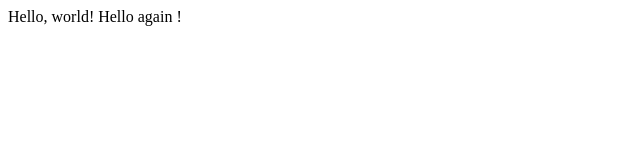
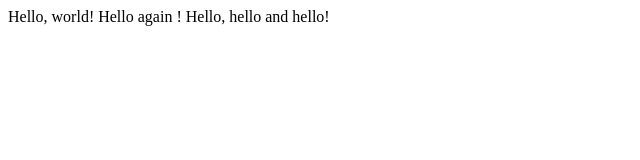
Before and after one commit to ankitagar02/lecture0, a plain HTML site: page hello.html in a window 1280 px wide. Shown: the whole page, without its empty margins (0-640 px from the left). Drawn offline with Linux system fonts and the light colour scheme.

Commit message:
Update hello.html

```diff
--- a/hello.html
+++ b/hello.html
@@ -4,6 +4,6 @@
 		<title>My webpage!</title>
 	</head>
 	<body>
-		Hello, world! Hello again !
+		Hello, world! Hello again ! Hello, hello and hello!
 	</body>
 </html>
```
